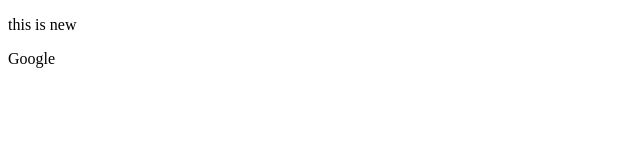
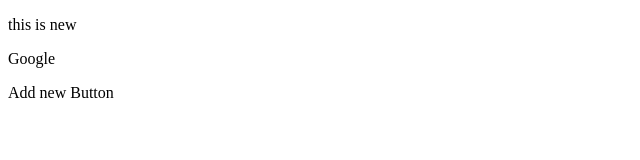
Before and after one commit to vikckyVikash/PushReapo, a plain HTML site: page index.html in a window 1280 px wide. Shown: the whole page, without its empty margins (0-640 px from the left). Drawn offline with Linux system fonts and the light colour scheme.

Commit message:
add New Button

```diff
--- a/index.html
+++ b/index.html
@@ -8,5 +8,6 @@
 <body>
     <p>this is new </p>
     <p>  Google </p>
+    <p> Add new Button </p>
 </body>
 </html>
```
